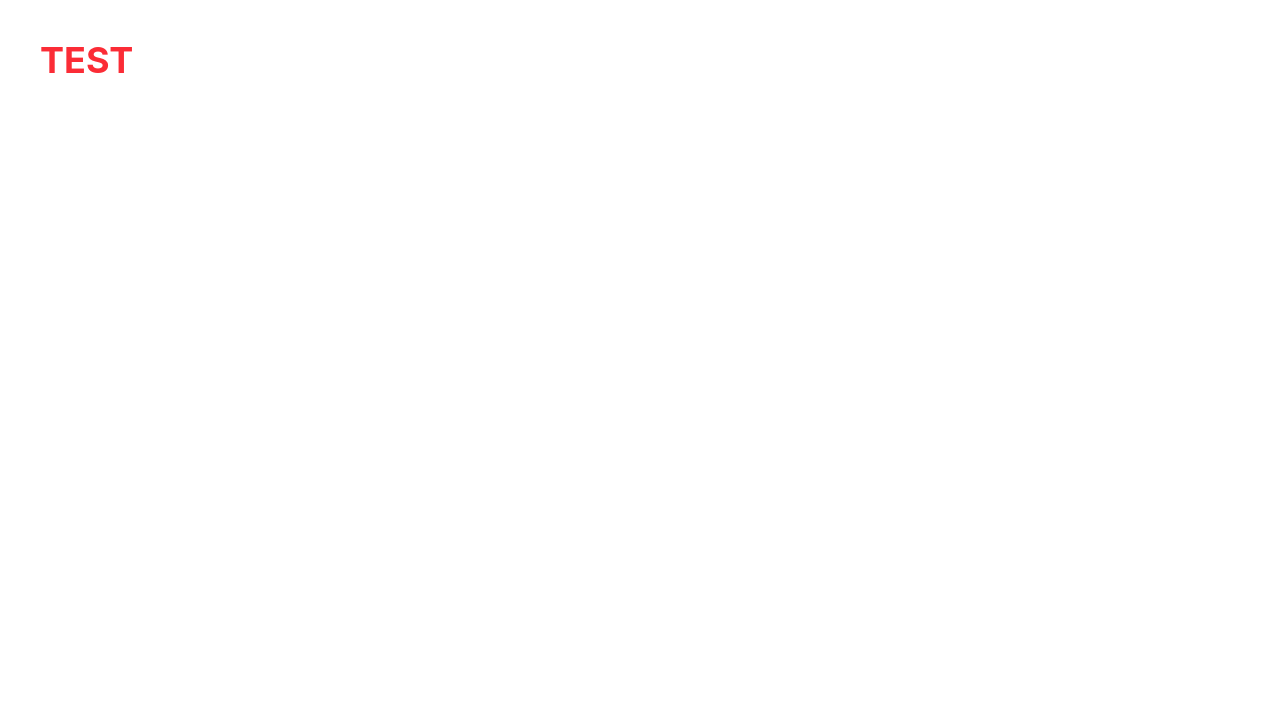
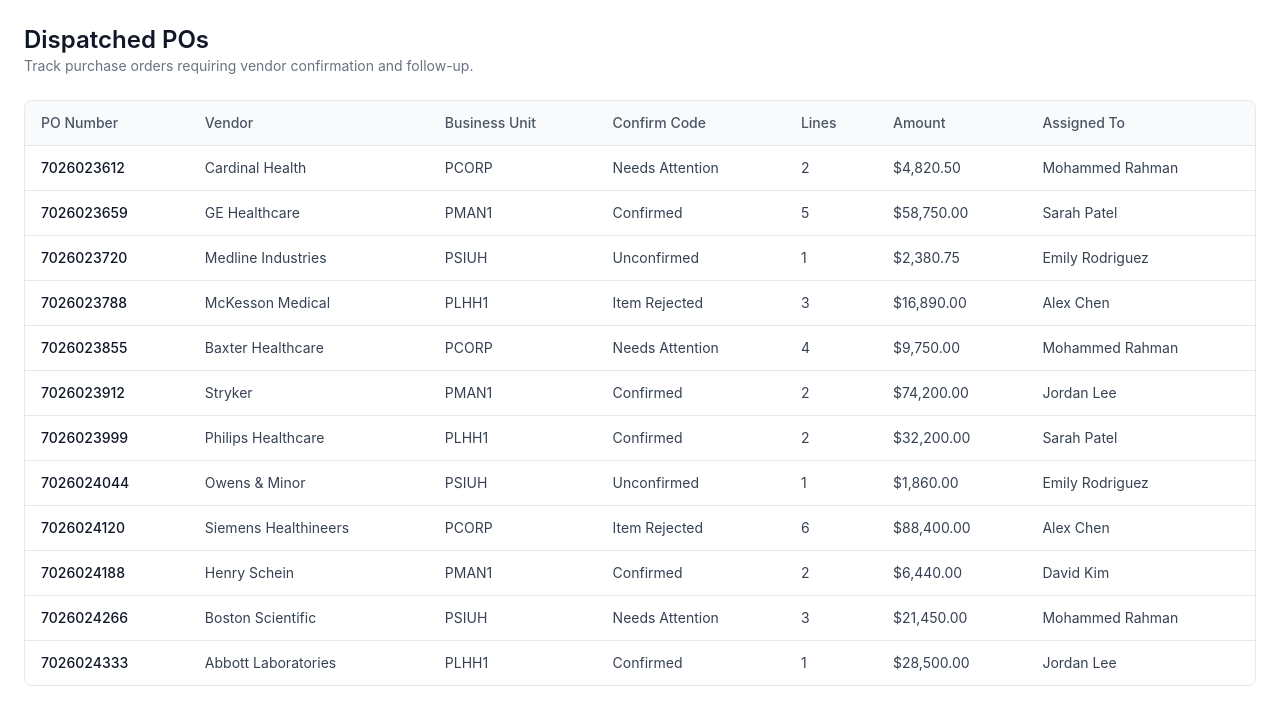
Before and after one commit to balli1/po-tracker, a React (Vite) app: page / in a window 1280 px wide. Shown: the top 724 px of the page. Built offline with nearby package versions, Linux system fonts and the light colour scheme.

Commit message:
feat: add initial purchase order page

```diff
--- a/src/app/App.tsx
+++ b/src/app/App.tsx
@@ -1,7 +1,15 @@
-export default function App() {
-  return (
-  <div className="p-10">
-    <h1 className="text-red-500 text-4xl font-bold"> TEST </h1>
-  </div>
-  )
+// export default function App() {
+//   return (
+//   <div className="p-10">
+//     <h1 className="text-red-500 text-4xl font-bold"> TEST </h1>
+//   </div>
+//   )
+// }
+
+import { DispatchedPOsPage } from "../pages/DispatchedPOsPage";
+
+function App() {
+  return <DispatchedPOsPage />;
 }
+
+export default App;
--- a/src/features/purchase-orders/mock/purchaseOrders.ts
+++ b/src/features/purchase-orders/mock/purchaseOrders.ts
@@ -4,9 +4,10 @@
     ConfirmSourceCode,
     HdrStatus,
     LineStatus,
-    PurchaseOrder,
     WorkStatus,
   } from "../types/purchaseOrder";
+
+  import type { PurchaseOrder } from "../types/purchaseOrder";
 
   export const mockPurchaseOrders: PurchaseOrder[] = [
     {
--- a/src/features/purchase-orders/services/purchaseOrderService.ts
+++ b/src/features/purchase-orders/services/purchaseOrderService.ts
@@ -1,5 +1,5 @@
 import { mockPurchaseOrders } from "../mock/purchaseOrders";
-import { PurchaseOrder } from "../types/purchaseOrder";
+import type { PurchaseOrder } from "../types/purchaseOrder";
 
 const delay = (ms: number) => new Promise((resolve) => setTimeout(resolve, ms));
 
--- /dev/null
+++ b/src/pages/DispatchedPOsPage.tsx
@@ -0,0 +1,90 @@
+import { useEffect, useState } from "react";
+import { getPurchaseOrders } from "../features/purchase-orders/services/purchaseOrderService";
+import type { PurchaseOrder } from "../features/purchase-orders/types/purchaseOrder";
+
+export function DispatchedPOsPage() {
+    const [purchaseOrders, setPurchaseOrders] = useState<PurchaseOrder[]>([]);
+    const [isLoading, setIsLoading] = useState(true);
+
+    useEffect(() => {
+        async function loadPurchaseOrders(){
+            const data = await getPurchaseOrders();
+            setPurchaseOrders(data);
+            setIsLoading(false);
+        }
+
+        loadPurchaseOrders();
+}, []);
+
+if (isLoading) {
+    return <div className="p-6">Loading purchase orders..</div>;
+}
+
+return (
+    <main className="p-6">
+      <div className="mb-6">
+        <h1 className="text-2xl font-semibold text-gray-900">
+          Dispatched POs
+        </h1>
+        <p className="text-sm text-gray-500">
+          Track purchase orders requiring vendor confirmation and follow-up.
+        </p>
+      </div>
+
+      <div className="overflow-hidden rounded-lg border border-gray-200 bg-white">
+        <table className="min-w-full divide-y divide-gray-200 text-sm">
+          <thead className="bg-gray-50">
+            <tr>
+              <th className="px-4 py-3 text-left font-medium text-gray-600">
+                PO Number
+              </th>
+              <th className="px-4 py-3 text-left font-medium text-gray-600">
+                Vendor
+              </th>
+              <th className="px-4 py-3 text-left font-medium text-gray-600">
+                Business Unit
+              </th>
+              <th className="px-4 py-3 text-left font-medium text-gray-600">
+                Confirm Code
+              </th>
+              <th className="px-4 py-3 text-left font-medium text-gray-600">
+                Lines
+              </th>
+              <th className="px-4 py-3 text-left font-medium text-gray-600">
+                Amount
+              </th>
+              <th className="px-4 py-3 text-left font-medium text-gray-600">
+                Assigned To
+              </th>
+            </tr>
+          </thead>
+
+          <tbody className="divide-y divide-gray-200">
+            {purchaseOrders.map((po) => (
+              <tr key={po.poNumber} className="hover:bg-gray-50">
+                <td className="px-4 py-3 font-medium text-gray-900">
+                  {po.poNumber}
+                </td>
+                <td className="px-4 py-3 text-gray-700">{po.vendorName}</td>
+                <td className="px-4 py-3 text-gray-700">{po.businessUnit}</td>
+                <td className="px-4 py-3 text-gray-700">{po.confirmCode}</td>
+                <td className="px-4 py-3 text-gray-700">
+                  {po.lines.length}
+                </td>
+                <td className="px-4 py-3 text-gray-700">
+                  {po.amount.toLocaleString("en-US", {
+                    style: "currency",
+                    currency: "USD",
+                  })}
+                </td>
+                <td className="px-4 py-3 text-gray-700">
+                  {po.assignedTo ?? "Unassigned"}
+                </td>
+              </tr>
+            ))}
+          </tbody>
+        </table>
+      </div>
+    </main>
+  );
+}
```
Also changed, not shown: src/features/purchase-orders/types/purchaseOrder.ts (+9 -10 lines).
